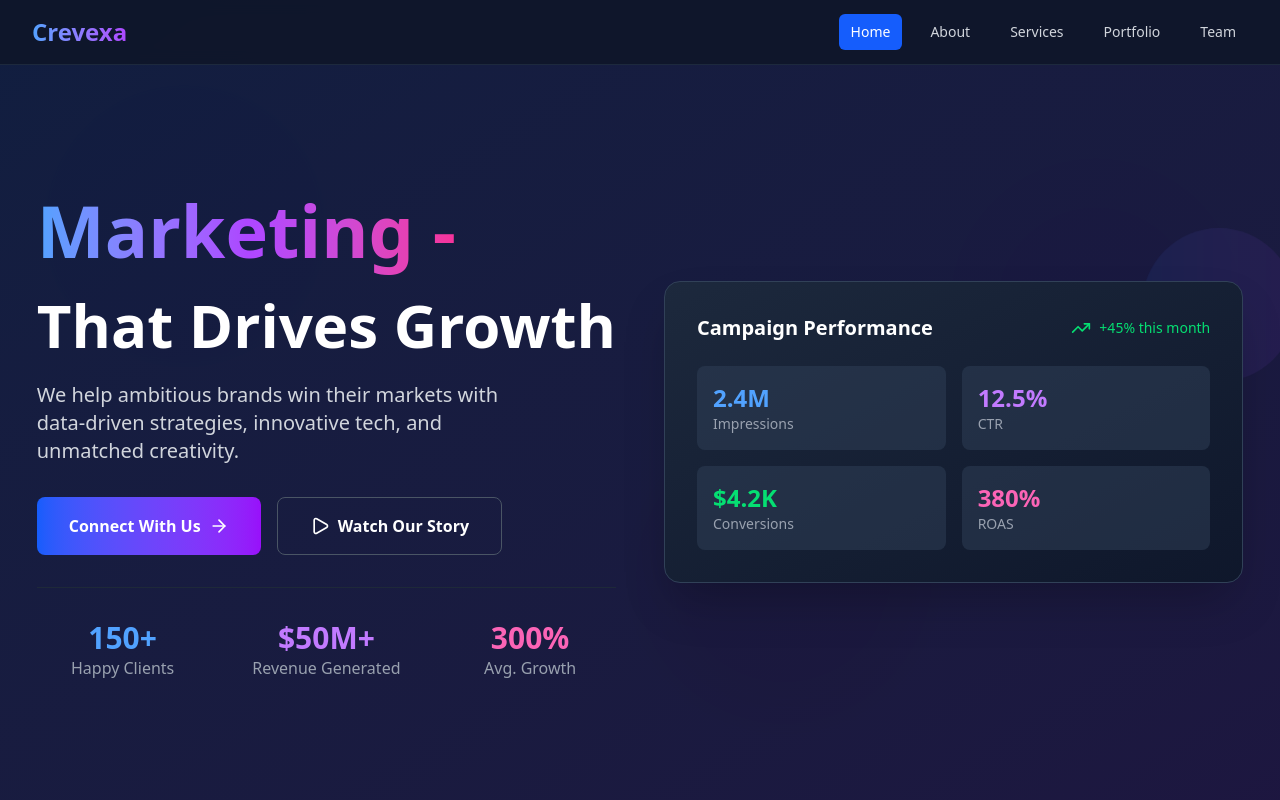
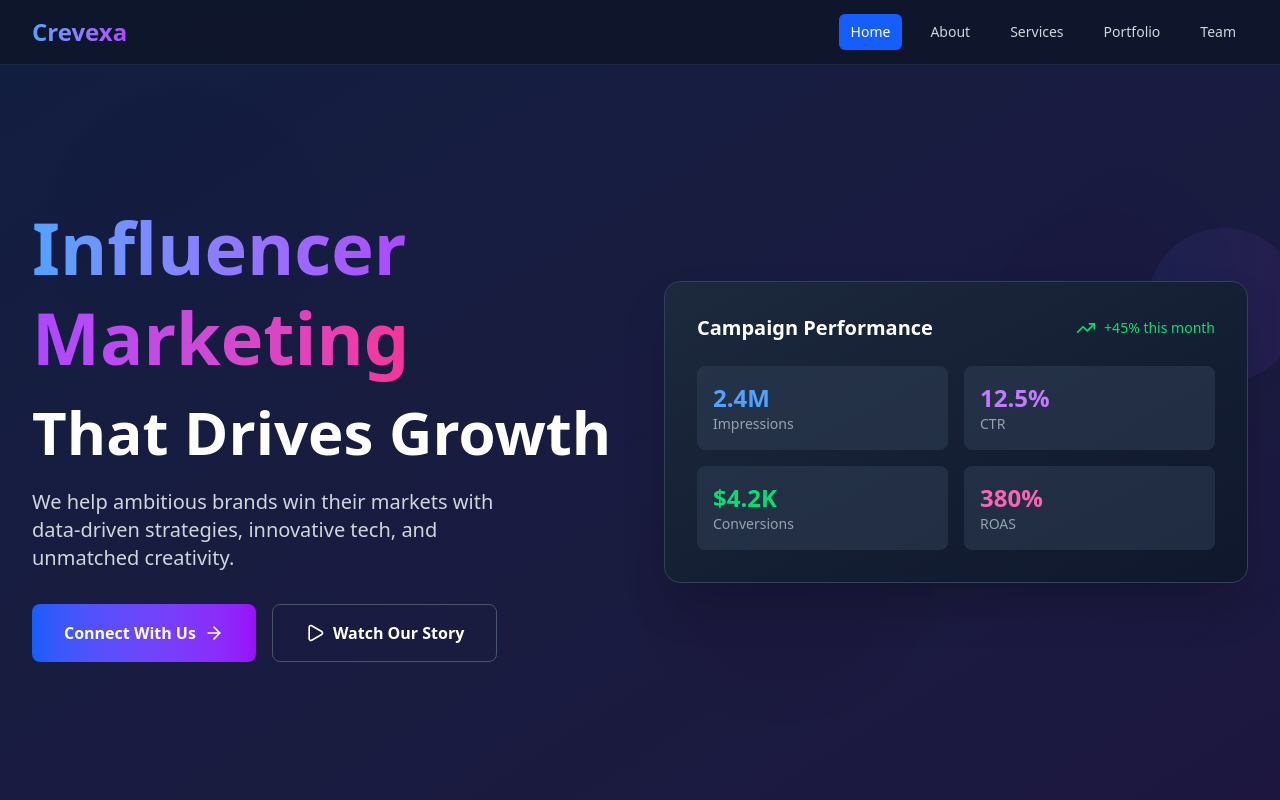
Before and after one commit to crevexamedia/crevexaOfficialSite, a React (Vite) app: page / in a window 1280 px wide. Shown: the top 800 px of the page. Built offline with nearby package versions, Linux system fonts and the light colour scheme.

Commit message:
Changed hero banner text to influencer marketing - update 1.1.15

```diff
--- a/src/components/WholeSite.jsx
+++ b/src/components/WholeSite.jsx
@@ -296,7 +296,7 @@ const WholeSite = () => {
               <div className="space-y-4">
                 <h1 className="text-5xl lg:text-7xl font-bold leading-tight">
                   <span className="bg-gradient-to-r from-blue-400 via-purple-500 to-pink-500 bg-clip-text text-transparent">
-                    Marketing -
+                    Influencer Marketing
                   </span>
                   <br />
                   <span className="text-white text-3xl lg:text-6xl">
@@ -323,7 +323,8 @@ const WholeSite = () => {
                 </button>
               </div>
 
-              <div className="grid grid-cols-3 gap-8 pt-8 border-t border-gray-800">
+              {/* Data Showcasing */}
+              {/* <div className="grid grid-cols-3 gap-8 pt-8 border-t border-gray-800">
                 <div className="text-center">
                   <div className="text-3xl font-bold text-blue-400">150+</div>
                   <div className="text-gray-400">Happy Clients</div>
@@ -338,7 +339,7 @@ const WholeSite = () => {
                   <div className="text-3xl font-bold text-pink-400">300%</div>
                   <div className="text-gray-400">Avg. Growth</div>
                 </div>
-              </div>
+              </div> */}
             </div>
 
             <div className="relative">
```
